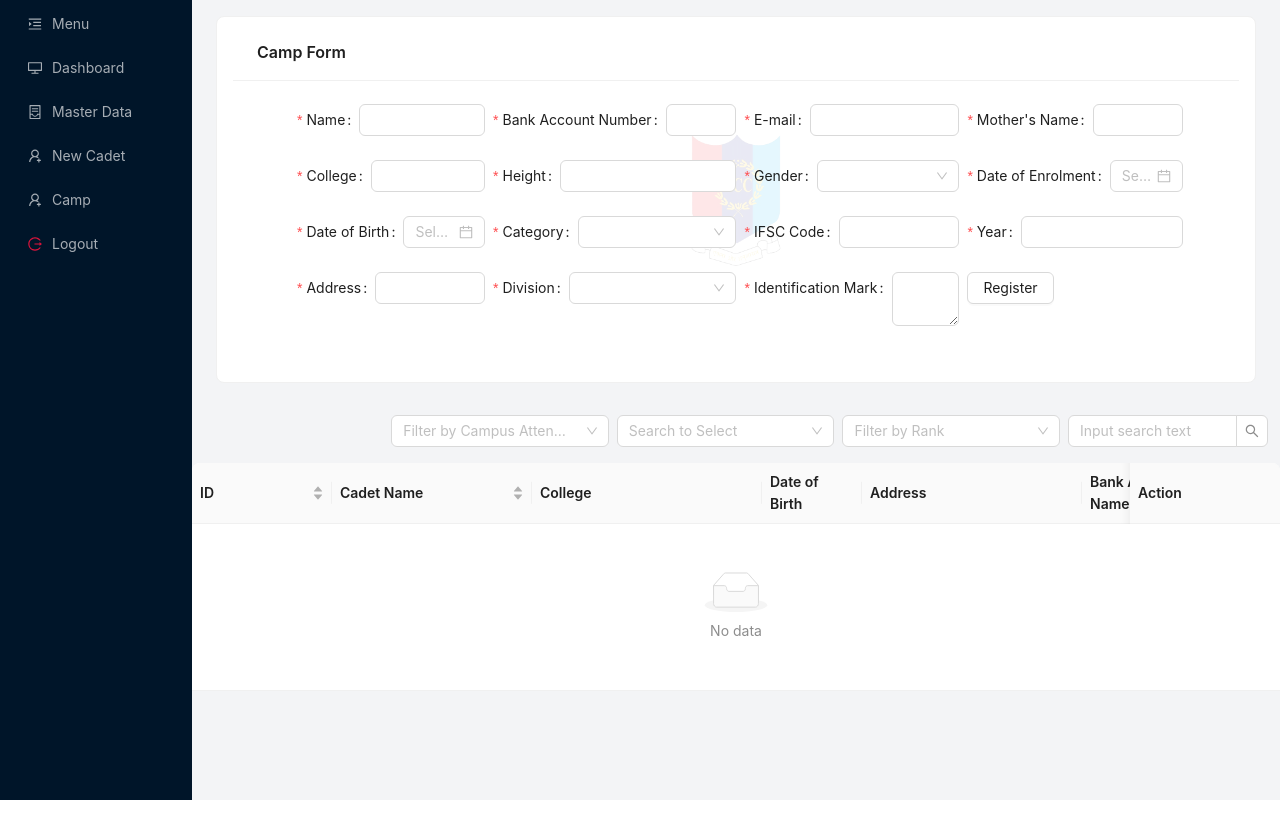
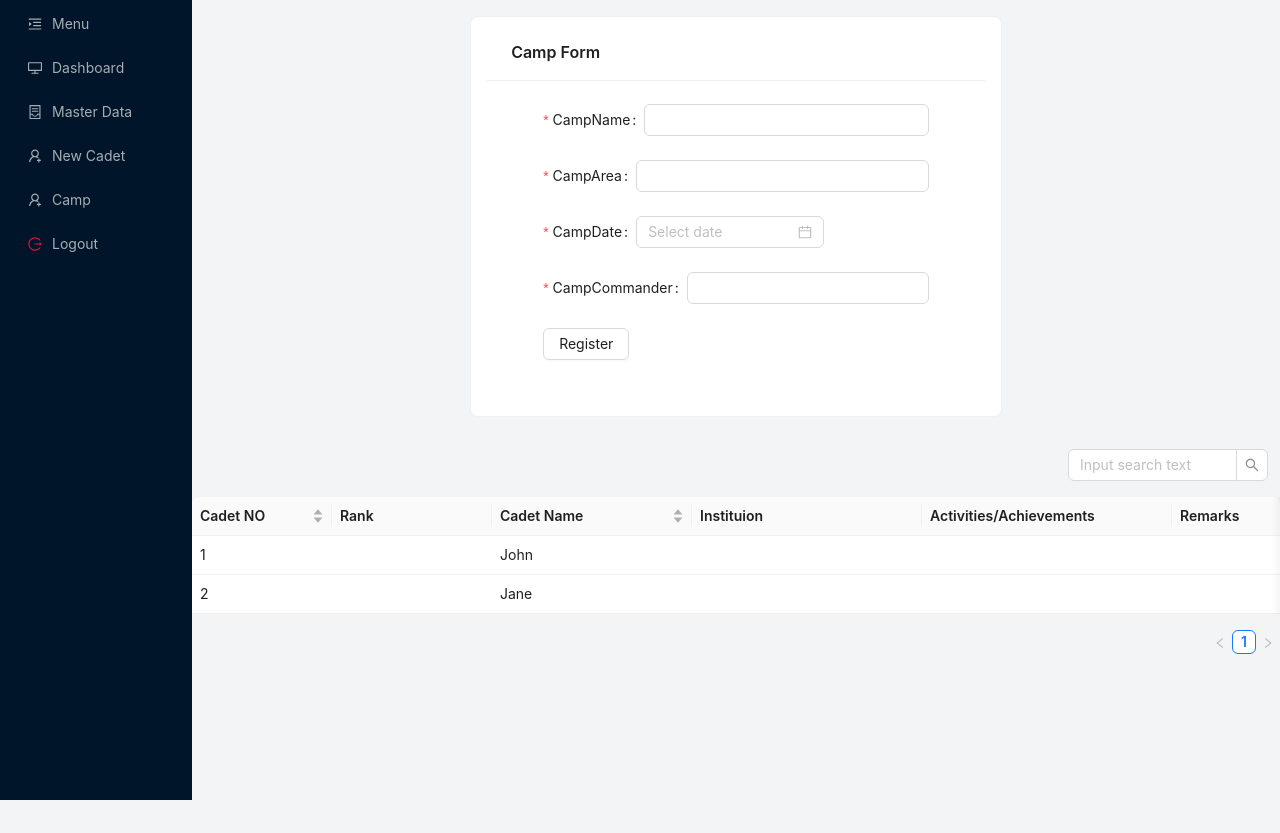
Before and after one commit to ananthu666/NCC_App, a React (Vite) app: page /addcamp in a window 1280 px wide. Before the commit the page ends 800 px from the top, so only its background shows below. Built offline with nearby package versions, Linux system fonts and the light colour scheme.

Commit message:
table edit cheyyan patuuanapole akkuo

```diff
--- a/src/components/AddCampForm.jsx
+++ b/src/components/AddCampForm.jsx
@@ -33,140 +33,42 @@ const CadetForm=()=>
         scrollToFirstError
         className="flex px-8 gap-2 justify-around"
       >
-        <div className="bg_logo">
+        {/* <div className="bg_logo">
           <img
             src="/NCC.png"
             className="absolute inset-0 mx-auto my-auto h-2/5 opacity-10"
             draggable="false"
             alt=""
           />
-        </div>
+        </div> */}
         <Col>
 
 
-          <Form.Item name="name" label="Name" rules={[{ required: true }]}>
+          <Form.Item name="Camp Name" label="CampName" rules={[{ required: true }]}>
             <Input />
           </Form.Item>
 
           <Form.Item
-            name="college"
-            label="College"
+            name="Camp Area"
+            label="CampArea"
             rules={[{ required: true }]}
           >
             <Input />
           </Form.Item>
 
           <Form.Item
-            name="dob"
-            label="Date of Birth"
+            name="Camp Date"
+            label="CampDate"
             rules={[{ required: true }]}
           >
             <DatePicker />
           </Form.Item>
 
           <Form.Item
-            name="address"
-            label="Address"
+            name="Camp Commander"
+            label="CampCommander"
             rules={[{ required: true }]}
           >
-            <Input />
-          </Form.Item>
-          </Col>
-          <Col>
-          <Form.Item
-            name="bankAccountNumber"
-            label="Bank Account Number"
-            rules={[{ required: true }]}
-          >
-            <Input />
-          </Form.Item>
-
-          <Form.Item name="height" label="Height" rules={[{ required: true }]}>
-            <Input />
-          </Form.Item>
-
-          <Form.Item
-            name="category"
-            label="Category"
-            rules={[{ required: true }]}
-          >
-            <Select>
-              <Option value="A">A</Option>
-              <Option value="B">B</Option>
-              {/* Add other categories here */}
-            </Select>
-          </Form.Item>
-
-          <Form.Item
-            name="division"
-            label="Division"
-            rules={[{ required: true }]}
-          >
-            <Select>
-              <Option value="infantry">Infantry</Option>
-              <Option value="armored">Armored</Option>
-              {/* Add other divisions here */}
-            </Select>
-          </Form.Item>
-
-          </Col>
-
-          <Col>
-          <Form.Item
-            name="email"
-            label="E-mail"
-            rules={[
-              {
-                type: "email",
-                message: "The input is not valid E-mail!",
-              },
-              {
-                required: true,
-                message: "Please input your E-mail!",
-              },
-            ]}
-          >
-            <Input />
-          </Form.Item>
-          <Form.Item name="gender" label="Gender" rules={[{ required: true }]}>
-            <Select>
-              <Option value="male">Male</Option>
-              <Option value="female">Female</Option>
-              <Option value="other">Other</Option>
-            </Select>
-          </Form.Item>
-
-          <Form.Item name="ifscCode" label="IFSC Code" rules={[{ required: true }]}>
-            <Input />
-          </Form.Item>
-
-          <Form.Item
-            name="identificationMark"
-            label="Identification Mark"
-            rules={[{ required: true }]}
-          >
-            <Input.TextArea />
-          </Form.Item>
-          </Col>
-
-          <Col>
-          <Form.Item
-            name="motherName"
-            label="Mother's Name"
-            rules={[{ required: true }]}
-          >
-            <Input />
-          </Form.Item>
-
-          <Form.Item
-            name="dateOfEnrolment"
-            label="Date of Enrolment"
-            rules={[{ required: true }]}
-          >
-            <DatePicker />
-          </Form.Item>
-
-          <Form.Item name="year" label="Year" rules={[{ required: true }]}>
             <Input />
           </Form.Item>
 
--- a/src/components/CampTable.jsx
+++ b/src/components/CampTable.jsx
@@ -1,110 +1,39 @@
 import React from "react";
-import { Button, Flex, Table, Input, Select, Popconfirm } from "antd";
+import { Button, Flex, Table, Input, Select, Popconfirm} from "antd";
 import { useState, useEffect } from "react";
-import { DeleteFilled } from "@ant-design/icons";
+
 import { Navigate, useNavigate } from "react-router-dom";
 
 function Tablegrid({ data, loading }) {
   const [searchText, setSearchText] = useState("");
-  const [selectedCamps, setSelectedCamps] = useState([]);
-  const [selectedCollege, setSelectedCollege] = useState([]);
-  const [selectedRank, setSelectedRank] = useState([]);
+
+
+
   const [filteredData, setFilteredData] = useState(data);
   const navigate = useNavigate();
 
-  const handleEdit = (cadet) => {
-    console.log("Edit", cadet);
-    navigate(`/edit/${cadet.id}`, {
-      state: { cadet },
-    }); // Redirect to the edit page
-  };
-
   const { Search } = Input;
-
-  const handleDelete = (id) => {
-    console.log("Deleted", id);
-  };
-
-  const applyFilters = (cadetList) => {
-    if (selectedCamps.length) {
-      cadetList = cadetList.filter((cadet) =>
-        selectedCamps.some((camp) =>
-          cadet.detailsOfCampsAttended.includes(camp)
-        )
-      );
-    }
-
-    if (selectedCollege.length) {
-      cadetList = cadetList.filter((cadet) =>
-        selectedCollege.includes(cadet.college)
-      );
-    }
-
-    if (selectedRank.length) {
-      cadetList = cadetList.filter((cadet) =>
-        selectedRank.includes(cadet.rank)
-      );
-    }
-
-    return cadetList;
-  };
-
-  const handleCampsChange = (value) => {
-    setSelectedCamps(value || []);
-  };
-
-  const handleCollegeChange = (value) => {
-    setSelectedCollege(value || []);
-  };
-
-  const handleRankChange = (value) => {
-    setSelectedRank(value || []);
-  };
-
   const onSearch = (value) => setSearchText(value);
 
-  const camps = [
-    { label: "IGC", value: "IGC" },
-    { label: "ATC", value: "ATC" },
-    { label: "LC", value: "LC" },
-  ];
 
-  const ranks = [
-    { label: "POC", value: "POC" },
-    { label: "NC1", value: "NC1" },
-    { label: "LC", value: "LC" },
-  ];
 
-  const colleges = [
-    {
-      label: "College of Engineering, Tvmp",
-      value: "College of Engineering, Tvpm",
-    },
-    {
-      label: "College of Agriculture, Vellayani",
-      value: "College of Agriculture, Vellayani",
-    },
-    {
-      label: "Mar Ivanios College, Nalanchira",
-      value: "Mar Ivanios College, Nalanchira",
-    },
-    {
-      label: "St. Xavier's College, Thumba",
-      value: "St. Xavier's College, Thumba",
-    },
-    {
-      label: "Mahatma Gandhi College, Tvpm",
-      value: "Mahatma Gandhi College, Tvpm",
-    },
-  ];
+
+
+
   const columns = [
     {
-      title: "ID",
+      title: "Cadet NO",
       dataIndex: "id",
       key: "id",
       width: 140,
       fixed: "left",
       sorter: (a, b) => a.name.localeCompare(b.name),
+    },
+    {
+      title: "Rank",
+      dataIndex: "rank",
+      key: "rank",
+      width: 160,
     },
     {
       title: "Cadet Name",
@@ -115,108 +44,31 @@ function Tablegrid({ data, loading }) {
       sorter: (a, b) => a.name.localeCompare(b.name),
     },
     {
-      title: "College",
+      title: "Instituion",
       dataIndex: "college",
       key: "college",
       width: 230,
     },
     {
-      title: "Date of Birth",
-      dataIndex: "dateOfBirth",
-      key: "dateOfBirth",
-      width: 100,
+      title: "Activities/Achievements",
+      dataIndex: "activities",
+      key: "activities",
+      width: 250,
     },
     {
-      title: "Address",
-      dataIndex: "address",
-      key: "address",
-      width: 220,
-    },
-    {
-      title: "Bank Account Holder's Name",
-      dataIndex: "bankAccountHoldersName",
-      key: "bankAccountHoldersName",
+      title: "Remarks",
+      dataIndex: "remarks",
+      key: "remarks",
       width: 200,
     },
     {
-      title: "Blood Group",
-      dataIndex: "bloodGroup",
-      key: "bloodGroup",
-    },
-    {
-      title: "Bank Account Number",
-      dataIndex: "bankAccountNumber",
-      key: "bankAccountNumber",
-      width: 250,
-    },
-    {
-      title: "Height",
-      dataIndex: "height",
-      key: "height",
-      width: 100,
-    },
-    {
-      title: "Category",
-      dataIndex: "category",
-      key: "category",
-    },
-    {
-      title: "Division",
-      dataIndex: "division",
-      key: "division",
-    },
-    {
-      title: "Email",
-      dataIndex: "email",
-      key: "email",
-    },
-    {
-      title: "Gender",
-      dataIndex: "gender",
-      key: "gender",
-    },
-    {
-      title: "IFSC Code",
-      dataIndex: "ifscCode",
-      key: "ifscCode",
-      width: 130,
-    },
-    {
-      title: "Identification Mark",
-      dataIndex: "identificationMark",
-      key: "identificationMark",
-      width: 180,
-    },
-    {
-      title: "Mother’s Name",
-      dataIndex: "motherName",
-      key: "motherName",
-      width: 130,
-    },
-    {
-      title: "Date of Enrolment",
-      dataIndex: "dateOfEnrolment",
-      key: "dateOfEnrolment",
-      width: 130,
-    },
-    {
-      title: "Year",
-      dataIndex: "year",
-      key: "year",
-    },
-    {
-      title: "Father's Name",
-      dataIndex: "father'sName",
-      key: "father'sName",
-      width: 180,
+      title: "VEG /NONVEG",
+      dataIndex: "veg",
+      key: "veg",
+      width: 120,
     },
 
-    {
-      title: "Rank",
-      dataIndex: "rank",
-      key: "rank",
-      width: 170,
-    },
+
     {
       filteredValue: [searchText],
       onFilter: (value, record) =>
@@ -250,86 +102,22 @@ function Tablegrid({ data, loading }) {
         String(record.fatherName).toLowerCase().includes(value.toLowerCase()) ||
         String(record.id).toLowerCase().includes(value.toLowerCase()),
       width: 0,
-    },
-    {
-      title: "Action",
-      key: "operation",
-      fixed: "right",
-      width: 150,
-      render: (_, record) => (
-        <Flex justify="center" gap={"middle"}>
-          <Popconfirm
-            title="Edit?"
-            onConfirm={() => handleEdit(record)}
-            okButtonProps={{
-              style: {
-                backgroundColor: "blue",
-                color: "white",
-              },
-            }}
-          >
-            <Button>Edit</Button>
-          </Popconfirm>
-          <Popconfirm
-            title="Sure to delete?"
-            onConfirm={() => handleDelete(record.id)}
-            okButtonProps={{
-              style: {
-                backgroundColor: "red",
-                color: "white",
-              },
-            }}
-          >
-            <Button danger icon={<DeleteFilled />} />
-          </Popconfirm>
-        </Flex>
-      ),
-    },
+    }
+
   ];
 
-  const filterData = () => {
-    let temp = applyFilters(data);
-    setFilteredData(temp);
-  };
 
-  useEffect(() => {
-    filterData();
-  }, [data, selectedCamps, selectedCollege, selectedRank]);
+
+
 
   return (
     <div className="flex flex-col z-0">
+
+
+
+
             <div className="flex justify-end gap-2 items-center">
-        <Select
-          onSearch={onSearch}
-          onChange={handleCampsChange}
-          mode="multiple"
-          placeholder="Filter by Campus Attended"
-          allowClear
-          style={{ width: "20%" }}
-          options={camps}
-        />
-        <Select
-          onChange={handleCollegeChange}
-          showSearch
-          allowClear
-          placeholder="Search to Select"
-          optionFilterProp="children"
-          filterSort={(optionA, optionB) =>
-            (optionA?.label ?? "")
-              .toLowerCase()
-              .localeCompare((optionB?.label ?? "").toLowerCase())
-          }
-          style={{ width: "20%" }}
-          options={colleges}
-        />
-        <Select
-          onChange={handleRankChange}
-          mode="multiple"
-          placeholder="Filter by Rank"
-          allowClear
-          style={{ width: "20%" }}
-          options={ranks}
-        />
+
               <Search
                 placeholder="Input search text"
                 className="self-end mr-3 py-4"
@@ -345,8 +133,8 @@ function Tablegrid({ data, loading }) {
         columns={columns}
         dataSource={filteredData}
         scroll={{
-          x: 3000,
-          y: 550,
+          x: 1000,
+          y: 750,
         }}
         pagination={{
           position: ["bottomRight"],
--- a/src/pages/AddCampPage.jsx
+++ b/src/pages/AddCampPage.jsx
@@ -3,6 +3,11 @@ import SideBar from "../components/SideBar";
 import AddCampForm from "../components/AddCampForm";
 import Camptable from "../components/CampTable";
 const Home = () => {
+    const initialData = [
+        { id: 1, name: 'John', lastName: 'Doe' },
+        { id: 2, name: 'Jane', lastName: 'Doe' },
+        // ... other rows
+      ];
   return (
     <>
       <div className="flex justify-between items-start">
@@ -24,7 +29,7 @@ const Home = () => {
         </div>
 
         <div style={{height:"50vh"}}>
-          <Camptable />
+          <Camptable data={initialData} loading={false}/>
         </div>
         </div>
       </div>
```
Lines whose indentation alone changed are shown as unchanged.
